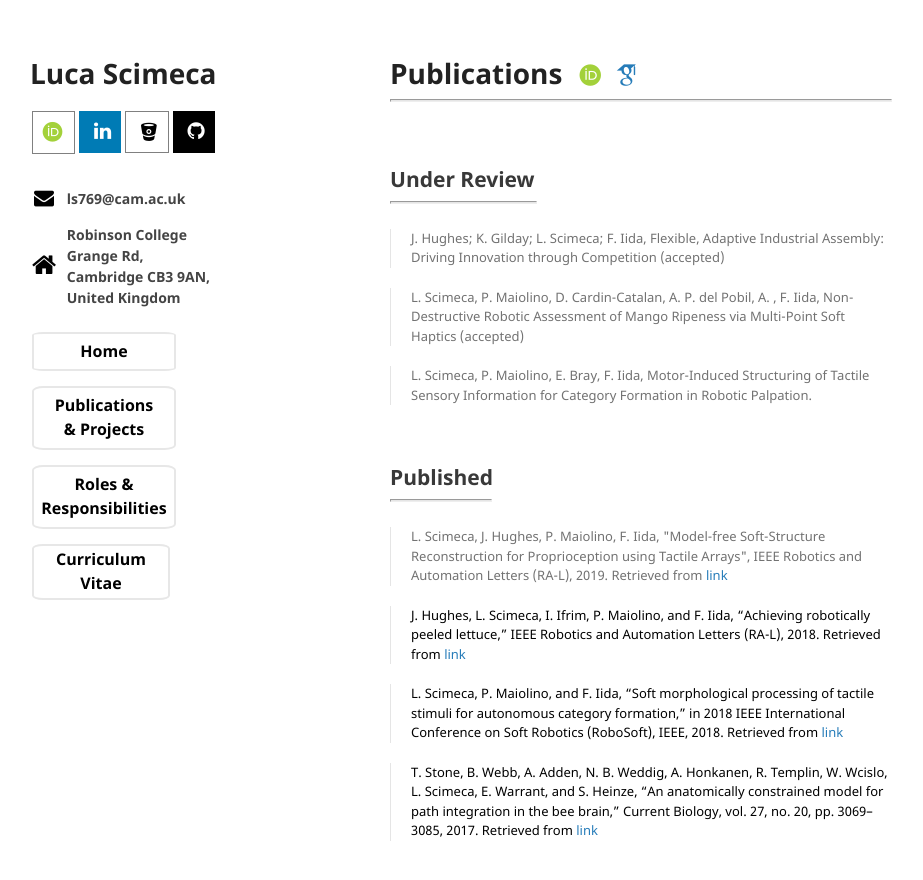
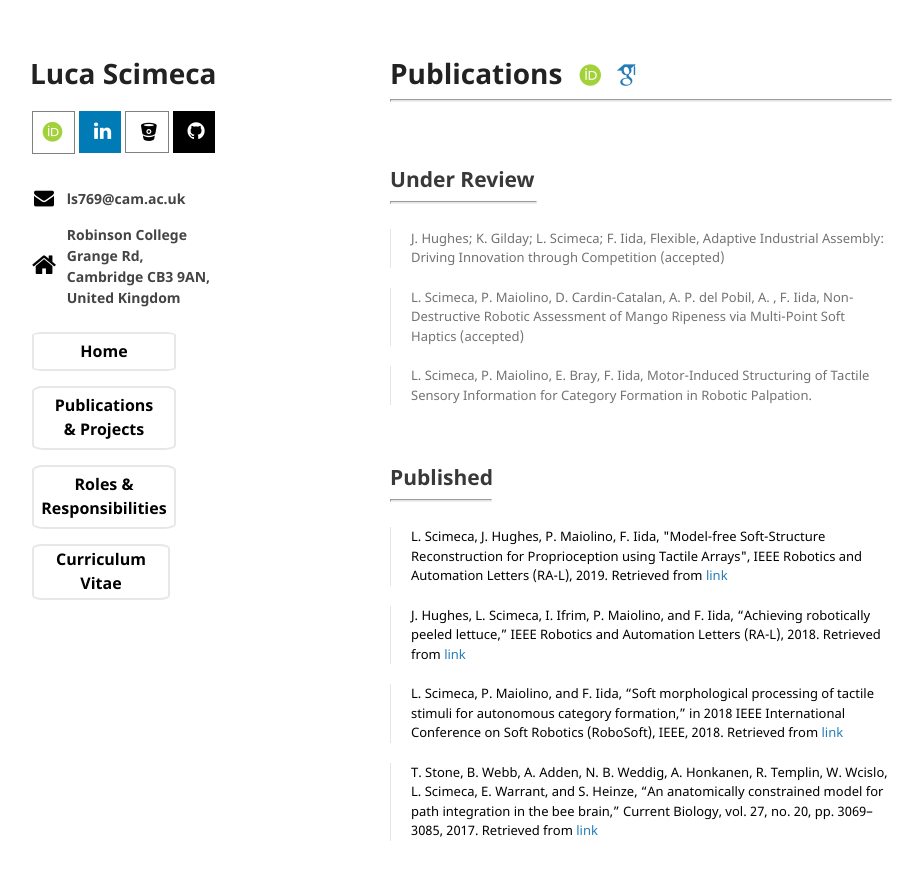
Before and after one commit to lucascimeca/lucascimeca.github.io, a Jekyll site: the page built from publications.md, in a window 1280 px wide and 900 px high. Shown: the top 880 px of the window, without its empty margins (180-1103 px from the left). Built offline with Jekyll 4.4.1, drawn with Linux system fonts in a browser that asks for light colours; nearby versions of some CDN libraries; some web fonts are replaced; the repository's description, which GitHub fills in, is left out; our own code applies the rules of GitHub Pages for plain Markdown files.

Commit message:
Update publications.md

```diff
--- a/publications.md
+++ b/publications.md
@@ -24,7 +24,8 @@ layout: default
 ## [](#published) Published
 <hr style="width: 100px">
 
-> <div style="font-size: 13px"> L. Scimeca, J. Hughes, P. Maiolino, F. Iida, "Model-free Soft-Structure Reconstruction for Proprioception using Tactile Arrays", IEEE Robotics and Automation Letters (RA-L), 2019.
+> <div style="font-size: 13px; color: black">
+L. Scimeca, J. Hughes, P. Maiolino, F. Iida, "Model-free Soft-Structure Reconstruction for Proprioception using Tactile Arrays", IEEE Robotics and Automation Letters (RA-L), 2019.
 Retrieved from <a href="https://ieeexplore.ieee.org/document/8675407" target="_blank">link</a> </div>
 <p></p>
 
```
